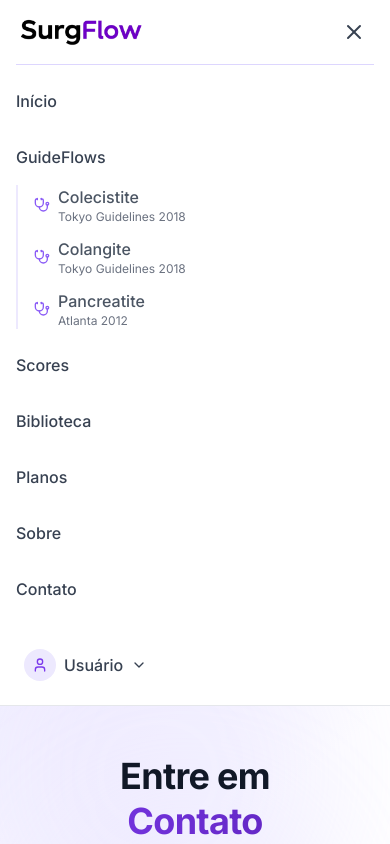
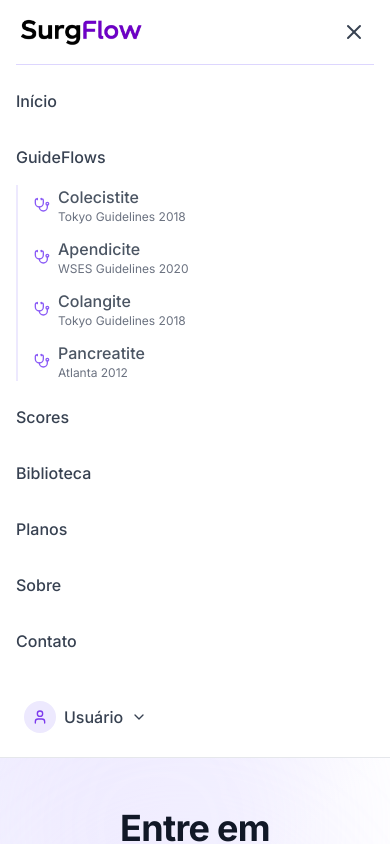
Before and after one commit to joaovitorcunhalimaviana-boop/SurgFlow, a Next.js app: page /contato in a window 390 px wide. Both pictures are taken after a click on the button 354 px from the left and 32 px from the top of the page. Shown: the top 844 px of the page. Built offline with nearby package versions, Linux system fonts and the light colour scheme.

Commit message:
feat: Adicionar GuideFlow de Apendicite ao menu do cabeçalho
- Adicionado link para /guideline/appendicitis-wses-2020 no dropdown dos GuideFlows
- Incluído tanto no menu desktop quanto mobile
- Configurado com plano 'teste' para acesso
- Título: Apendicite (WSES Guidelines 2020)

```diff
--- a/src/components/layout/Header.tsx
+++ b/src/components/layout/Header.tsx
@@ -83,6 +83,18 @@
                     <div>
                       <div className="font-medium">Colecistite</div>
                       <div className="text-xs text-gray-500">Tokyo Guidelines 2018</div>
+                    </div>
+                  </ProtectedLink>
+                  <ProtectedLink
+                    href="/guideline/appendicitis-wses-2020"
+                    className="flex items-center px-4 py-3 text-gray-700 hover:bg-purple-50 hover:text-purple-600 transition-colors duration-200"
+                    onClick={closeMenus}
+                    requiredPlan="teste"
+                  >
+                    <Stethoscope className="h-4 w-4 mr-3 text-purple-500" />
+                    <div>
+                      <div className="font-medium">Apendicite</div>
+                      <div className="text-xs text-gray-500">WSES Guidelines 2020</div>
                     </div>
                   </ProtectedLink>
                   <ProtectedLink
@@ -193,6 +205,18 @@
                     <div>
                       <div className="font-medium">Colecistite</div>
                       <div className="text-xs text-gray-500">Tokyo Guidelines 2018</div>
+                    </div>
+                  </ProtectedLink>
+                  <ProtectedLink
+                    href="/guideline/appendicitis-wses-2020"
+                    className="flex items-center text-gray-600 hover:text-purple-600 transition-colors duration-200"
+                    onClick={closeMenus}
+                    requiredPlan="teste"
+                  >
+                    <Stethoscope className="h-4 w-4 mr-2 text-purple-500" />
+                    <div>
+                      <div className="font-medium">Apendicite</div>
+                      <div className="text-xs text-gray-500">WSES Guidelines 2020</div>
                     </div>
                   </ProtectedLink>
                   <ProtectedLink
```
